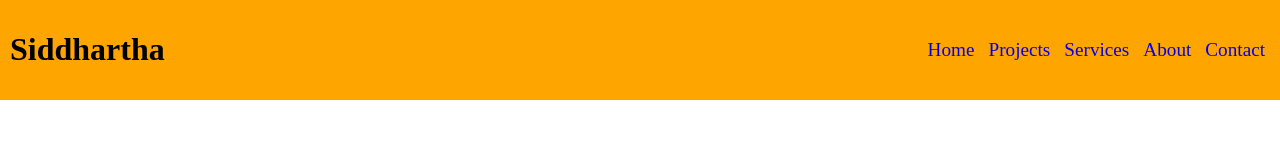
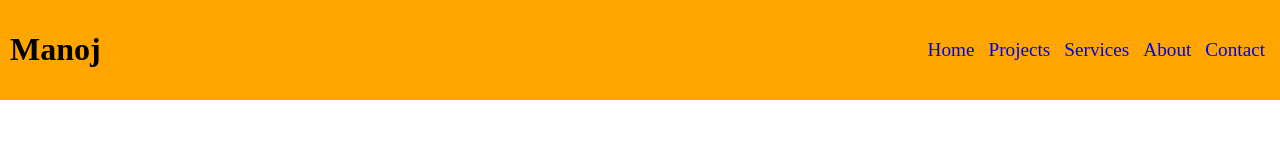
Before and after one commit to ManojJallipalli/ManojJallipalli.github.io, a plain HTML site: page index.html in a window 1280 px wide. Shown: the top 160 px of the page. Drawn offline with Linux system fonts and the light colour scheme.

Commit message:
name changed

```diff
--- a/index.html
+++ b/index.html
@@ -3,7 +3,7 @@
   <head>
     <meta charset="UTF-8" />
     <meta name="viewport" content="width=device-width, initial-scale=1.0" />
-    <title>Siddhartha</title>
+    <title>Manoj</title>
     <link rel="icon" type="image/x-icon" href="images/ball.png" />
     <!-- <link rel="stylesheet" href="assets/css/styles.css" /> -->
      <style>
@@ -77,7 +77,7 @@
   <body>
     <div class="container">
       <div class="header-row">
-        <div class="box"><h1>Siddhartha</h1></div>
+        <div class="box"><h1>Manoj</h1></div>
         <div class="box">
           <ul>
             <li><a href="#home">Home</a></li>
```
